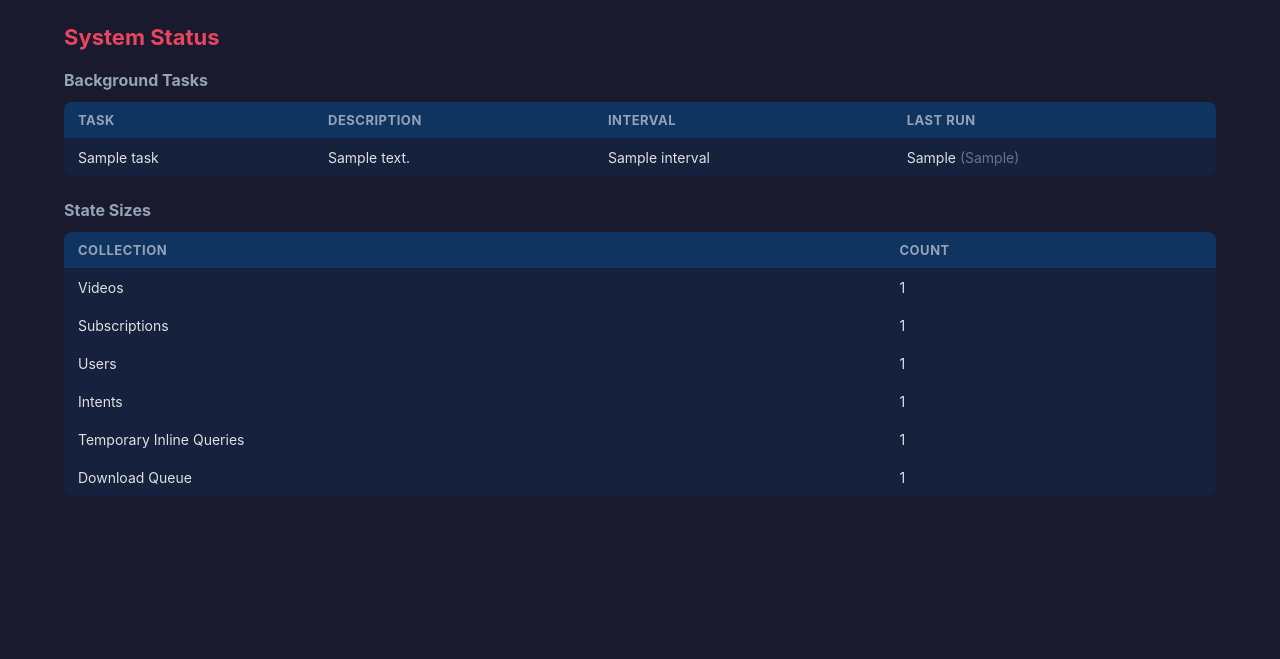
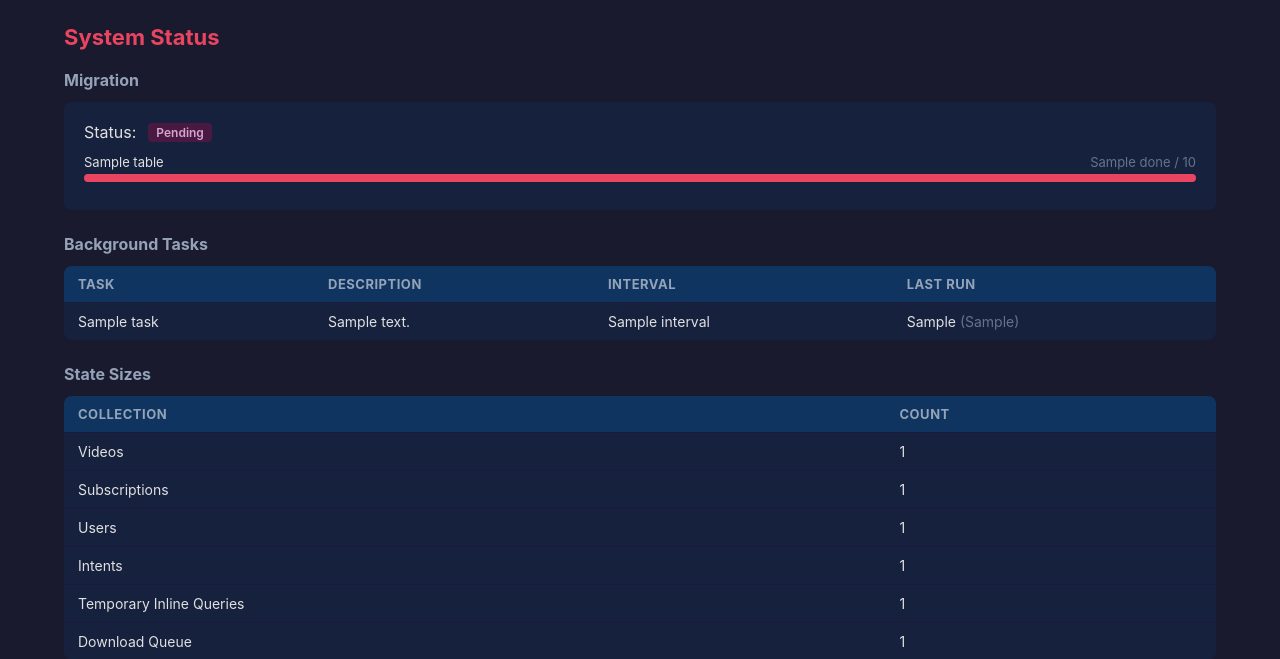
Before and after one commit to volkovskiyda/telegram-dasovbot, a Python web app: template dasovbot/dashboard/templates/system.html in a window 1280 px wide. Shown: the part 57-716 px from the top of the page. Run offline with Jinja, Linux system fonts and the light colour scheme; the template is opened without the code that fills it: most values are stand-ins (such as "Sample title", 1, 10 or a date in 2020).

Commit message:
feat: implement migration progress tracking and enhance state initialization

```diff
--- a/dasovbot/dashboard/templates/base.html
+++ b/dasovbot/dashboard/templates/base.html
@@ -3,7 +3,7 @@
 <head>
     <meta charset="UTF-8">
     <meta name="viewport" content="width=device-width, initial-scale=1.0">
-    <meta http-equiv="refresh" content="30">
+    <meta http-equiv="refresh" content="{% block refresh_interval %}30{% endblock %}">
     <title>{% block title %}DasovBot{% endblock %}</title>
     <link rel="icon" type="image/png" href="/static/favicon.png">
     <style>
--- a/dasovbot/dashboard/templates/system.html
+++ b/dasovbot/dashboard/templates/system.html
@@ -3,8 +3,45 @@
 
 {% block title %}System - DasovBot{% endblock %}
 
+{% block refresh_interval %}{% if migration.get('status') == 'in_progress' %}2{% else %}30{% endif %}{% endblock %}
+
 {% block content %}
 <h1>System Status</h1>
+
+{% if migration %}
+<h2 style="font-size: 16px; margin-bottom: 12px; color: #94a3b8;">Migration</h2>
+<div class="card" style="margin-bottom: 24px;">
+    <div style="display: flex; align-items: center; gap: 12px; margin-bottom: 12px;">
+        <span>Status:</span>
+        {% if migration.get('status') == 'in_progress' %}
+            <span class="badge" style="background: #1a3a5c; color: #7ec8e3;">In Progress</span>
+        {% elif migration.get('status') == 'completed' %}
+            <span class="badge" style="background: #1b4332; color: #95d5b2;">Completed</span>
+        {% elif migration.get('status') == 'skipped' %}
+            <span class="badge" style="background: #3d3d3d; color: #94a3b8;">Skipped</span>
+        {% else %}
+            <span class="badge" style="background: #4a1942; color: #d4a5d0;">Pending</span>
+        {% endif %}
+        {% if migration.get('elapsed') %}
+            <span class="text-muted" style="margin-left: auto;">{{ "%.1f"|format(migration['elapsed']) }}s</span>
+        {% endif %}
+    </div>
+    {% if migration.get('tables') %}
+    {% for table, info in migration['tables'].items() %}
+    <div style="margin-bottom: 8px;">
+        <div style="display: flex; justify-content: space-between; font-size: 13px; margin-bottom: 4px;">
+            <span>{{ table }}</span>
+            <span class="text-muted">{{ info['done'] }} / {{ info['total'] }}</span>
+        </div>
+        <div style="background: #0f3460; border-radius: 4px; height: 8px; overflow: hidden;">
+            {% set pct = (info['done'] / info['total'] * 100) if info['total'] > 0 else 0 %}
+            <div style="background: #e94560; height: 100%; width: {{ pct }}%; transition: width 0.3s;"></div>
+        </div>
+    </div>
+    {% endfor %}
+    {% endif %}
+</div>
+{% endif %}
 
 <h2 style="font-size: 16px; margin-bottom: 12px; color: #94a3b8;">Background Tasks</h2>
 <table>
--- a/dasovbot/dashboard/views.py
+++ b/dasovbot/dashboard/views.py
@@ -131,5 +131,6 @@ async def system(request: web.Request) -> web.Response:
         'intent_count': len(state.intents),
         'tiq_count': len(state.temporary_inline_queries),
         'queue_size': state.download_queue.qsize(),
+        'migration': state.migration_progress,
     }
     return aiohttp_jinja2.render_template('system.html', request, context)
--- a/dasovbot/services/background.py
+++ b/dasovbot/services/background.py
@@ -102,7 +102,6 @@ def _log_task_exception(task: asyncio.Task):
 
 
 def start_background_tasks(bot: Bot, state: BotState):
-    from dasovbot.dashboard.server import start_dashboard
     from dasovbot.services.intent_processor import monitor_process_intents
 
     tasks = [
@@ -110,7 +109,6 @@ def start_background_tasks(bot: Bot, state: BotState):
         asyncio.create_task(populate_subscriptions(state), name="populate_subscriptions"),
         asyncio.create_task(monitor_process_intents(bot, state), name="monitor_process_intents"),
         asyncio.create_task(clear_temporary_inline_queries(state), name="clear_temporary_inline_queries"),
-        asyncio.create_task(start_dashboard(state), name="start_dashboard"),
     ]
     for task in tasks:
         task.add_done_callback(_log_task_exception)
```
Also changed, not shown: dasovbot/__main__.py (+11 -2 lines), dasovbot/database.py (+15 -1 lines), dasovbot/state.py (+20 -15 lines).
